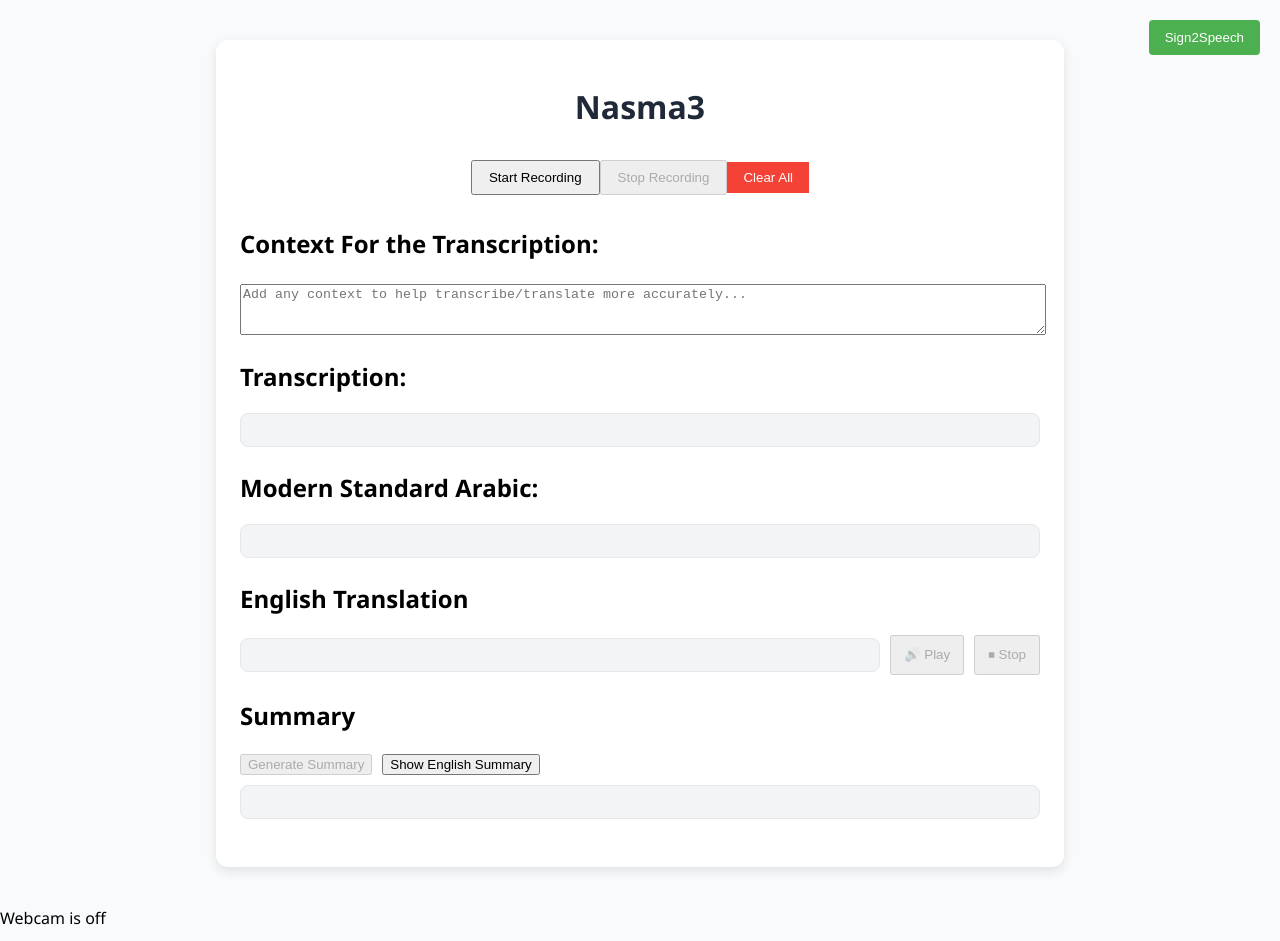
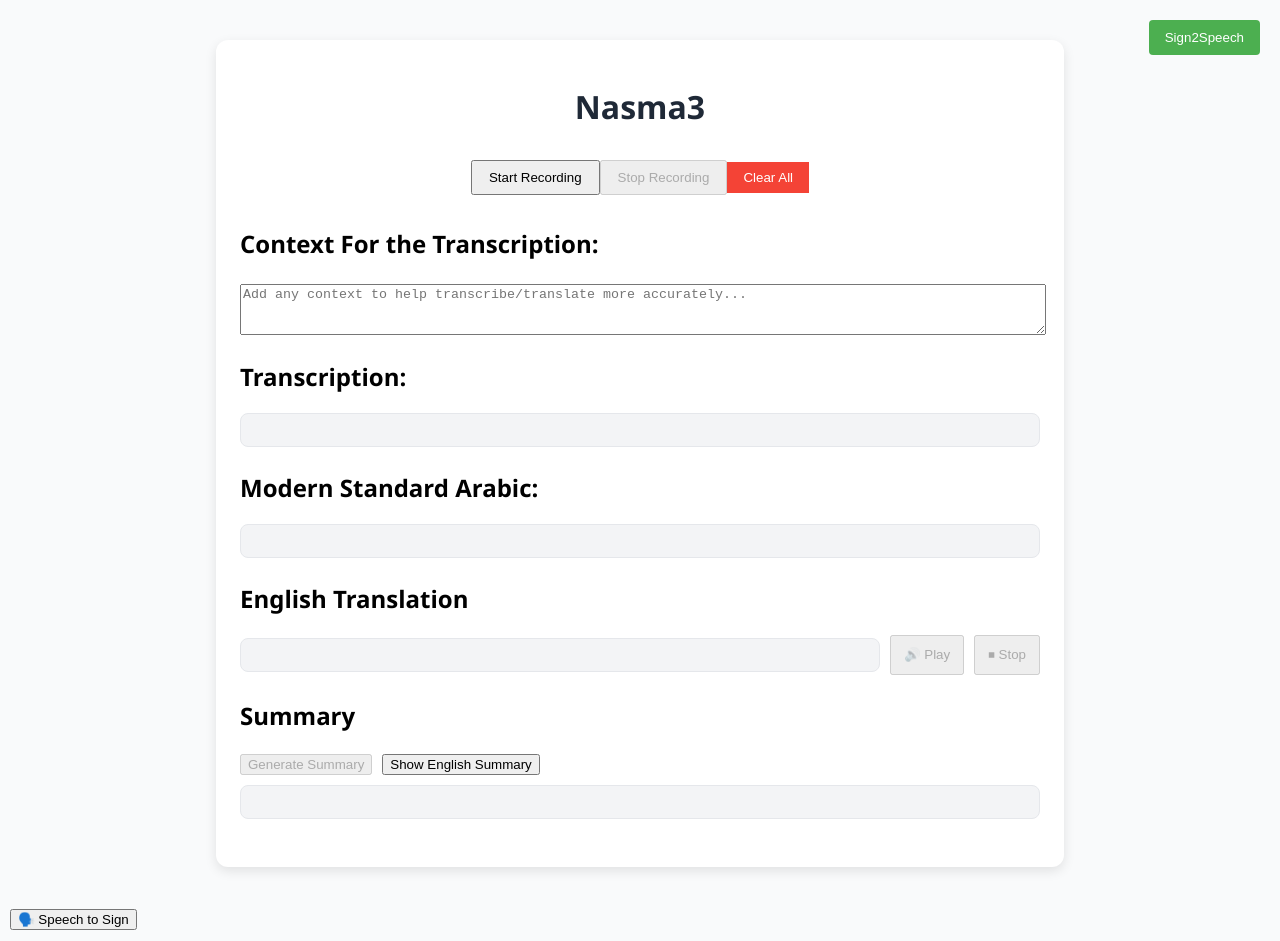
Before and after one commit to turquoise5/fanar-hackathon, a React (Create React App) app in the folder client/: page / in a window 1280 px wide. Shown: the top 941 px of the page. Built offline with nearby package versions, Linux system fonts and the light colour scheme.

Commit message:
changes in zeinas and my model

```diff
--- a/client/src/sign_translation.jsx
+++ b/client/src/sign_translation.jsx
@@ -12,9 +12,10 @@
   const webcamRef = useRef(null);
   const [detectedSign, setDetectedSign] = useState(null);
   const [assembledWord, setAssembledWord] = useState("");
-  const [wordHistory, setWordHistory] = useState([]); // New
+  const [wordHistory, setWordHistory] = useState([]);
   const [isDetecting, setIsDetecting] = useState(false);
   const [webcamOn, setWebcamOn] = useState(false);
+  const [speechToSignGif, setSpeechToSignGif] = useState(null); // NEW
 
   const captureAndSend = useCallback(async () => {
     if (!webcamRef.current) return;
@@ -39,10 +40,9 @@
       setDetectedSign(predicted || "No sign detected");
       setAssembledWord(fullWord || "");
 
-      // Optional: alert and clear on "stop"
       if (predicted === "stop") {
         if (fullWord.trim()) {
-            setWordHistory((prev) => [...prev, fullWord]); // Append to list
+          setWordHistory((prev) => [...prev, fullWord]);
         }
         console.log(`Sending to TTS: ${fullWord}`);
         try {
@@ -54,7 +54,6 @@
             body: JSON.stringify({ text: fullWord }),
           });
 
-            // Ensure the response is valid and of correct content type
           const contentType = ttsResponse.headers.get("Content-Type");
           if (!ttsResponse.ok || !contentType.includes("audio")) {
             throw new Error("Invalid TTS response or content type");
@@ -64,17 +63,13 @@
           const audioUrl = URL.createObjectURL(blob);
           const audio = new Audio(audioUrl);
           audio.play();
-
         } catch (e) {
           console.error("TTS failed:", e);
         }
 
-        // Reset state after TTS
         setAssembledWord("");
         setDetectedSign(null);
       }
-
-
     } catch (error) {
       console.error("Detection error:", error);
       setDetectedSign("Error detecting sign");
@@ -109,13 +104,36 @@
     }
   };
 
+  const handleSpeechToSign = async () => {
+    const arabicText = prompt("🎙️ Enter Arabic text to translate to sign:");
+    if (!arabicText) return;
+
+    try {
+      const res = await fetch("http://localhost:3001/api/generate-gif", {
+        method: "POST",
+        headers: { "Content-Type": "application/json" },
+        body: JSON.stringify({ text: arabicText }),
+      });
+
+      if (!res.ok) {
+        const err = await res.json();
+        alert(err.error || "❌ Failed to generate GIF");
+        return;
+      }
+
+      const blob = await res.blob();
+      const gifUrl = URL.createObjectURL(blob);
+      setSpeechToSignGif(gifUrl);
+    } catch (error) {
+      console.error("Speech-to-sign error:", error);
+    }
+  };
+
   useEffect(() => {
     if (!webcamOn) return;
-
     const intervalId = setInterval(() => {
       captureAndSend();
     }, 1000);
-
     return () => clearInterval(intervalId);
   }, [captureAndSend, webcamOn]);
 
@@ -123,7 +141,7 @@
     setWebcamOn((prev) => !prev);
     if (!webcamOn) {
       setDetectedSign(null);
-      setAssembledWord(""); // Reset word when starting fresh
+      setAssembledWord("");
     }
   };
 
@@ -131,6 +149,10 @@
     <div>
       <button className="webcam-toggle-btn" onClick={toggleWebcam} style={{ marginBottom: "10px" }}>
         {webcamOn ? "Stop Webcam" : "Sign2Speech"}
+      </button>
+
+      <button onClick={handleSpeechToSign} style={{ marginLeft: "10px" }}>
+        🗣️ Speech to Sign
       </button>
 
       {webcamOn && (
@@ -168,6 +190,14 @@
           </button>
         </div>
       </div>
+
+      {speechToSignGif && (
+        <div style={{ marginTop: "20px" }}>
+          <strong>Generated Sign:</strong>
+          <br />
+          <img src={speechToSignGif} alt="Generated Sign GIF" width={300} />
+        </div>
+      )}
     </div>
   );
 };
```
Lines whose indentation alone changed are shown as unchanged.
